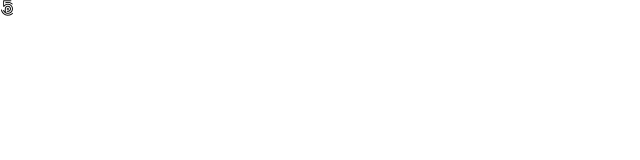
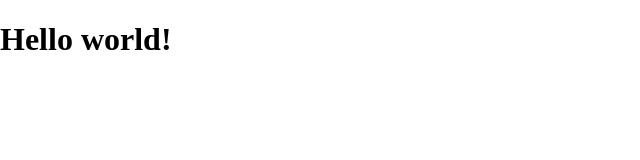
Before and after one commit to HecorinoRomano/template-test, a plain HTML site: page index.html in a window 1280 px wide. Shown: the whole page, without its empty margins (0-640 px from the left). Drawn offline with Linux system fonts and the light colour scheme.

Commit message:
hello world

```diff
--- a/index.html
+++ b/index.html
@@ -11,7 +11,7 @@
     <link rel="stylesheet" href="style.css">
 </head>
 <body>
-    <i class="fab fa-500px"></i>
+    <h1>Hello world!</h1>
    <!-- script -->
    <script src="script.js"></script>
 </body>
```
